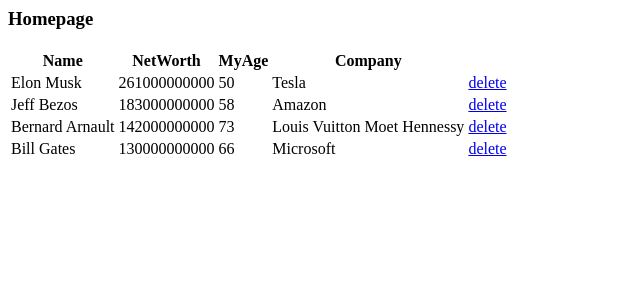
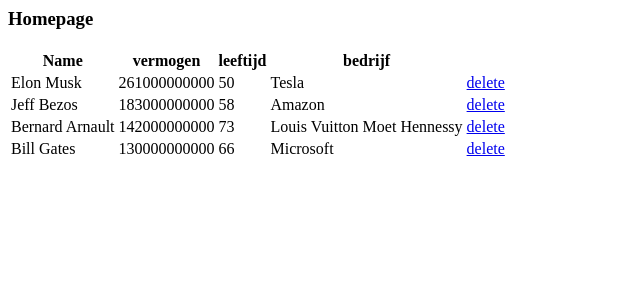
Before and after one commit to abdelc0/mvc-oop-toets-herkans, a PHP site: page / in a window 1280 px wide. Shown: the top 300 px of the page, without its empty margins (0-640 px from the left). Run offline with PHP 8.4, Linux system fonts and the light colour scheme; data comes from the database, SQL or seed files in the repository; some libraries are stand-ins or nearby versions.

Commit message:
ik heb  hompage een beetje beter gemaakt en ik heb een video gemaakt

```diff
--- a/app/views/homepages/index.php
+++ b/app/views/homepages/index.php
@@ -5,9 +5,9 @@
   <thead>
     <tr>
       <th>Name</th>
-      <th>NetWorth</th>
-      <th>MyAge</th>
-      <th>Company</th>
+      <th>vermogen</th>
+      <th>leeftijd</th>
+      <th>bedrijf</th>
     </tr>
   </thead>
   <tbody>
```
Also changed, not shown: 1 other file.
